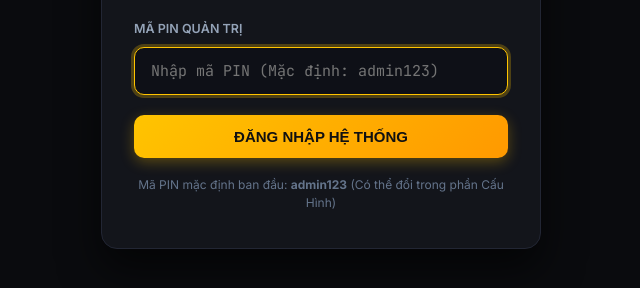
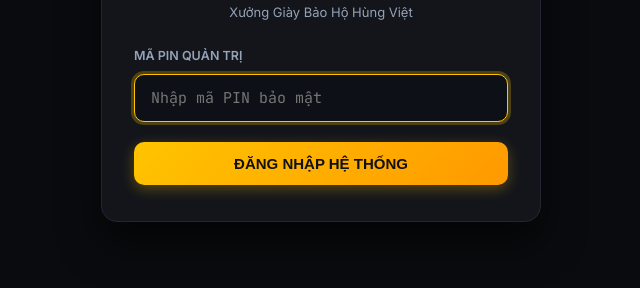
Before and after one commit to baotinanhphugia/ladingpagecuong, a plain HTML site: page admin.html in a window 1280 px wide. Shown: the part 322-610 px from the top of the page, without its empty margins (319-959 px from the left). Drawn offline with Linux system fonts and the light colour scheme.

Commit message:
fix: Xoa link quan tri CRM o footer index.html va an goi y ma PIN mac dinh tai trang admin login

```diff
--- a/admin.html
+++ b/admin.html
@@ -1096,11 +1096,10 @@
       <form id="loginForm" onsubmit="handleLogin(event)">
         <div class="login-input-group">
           <label>MÃ PIN QUẢN TRỊ</label>
-          <input type="password" id="adminPinInput" class="login-input" placeholder="Nhập mã PIN (Mặc định: admin123)" autofocus required>
+          <input type="password" id="adminPinInput" class="login-input" placeholder="Nhập mã PIN bảo mật" autofocus required>
         </div>
         <button type="submit" class="btn-login">ĐĂNG NHẬP HỆ THỐNG</button>
       </form>
-      <p class="login-hint">Mã PIN mặc định ban đầu: <strong>admin123</strong> (Có thể đổi trong phần Cấu Hình)</p>
     </div>
   </section>
 
```
Also changed, not shown: index.html (+1 -1 lines).
